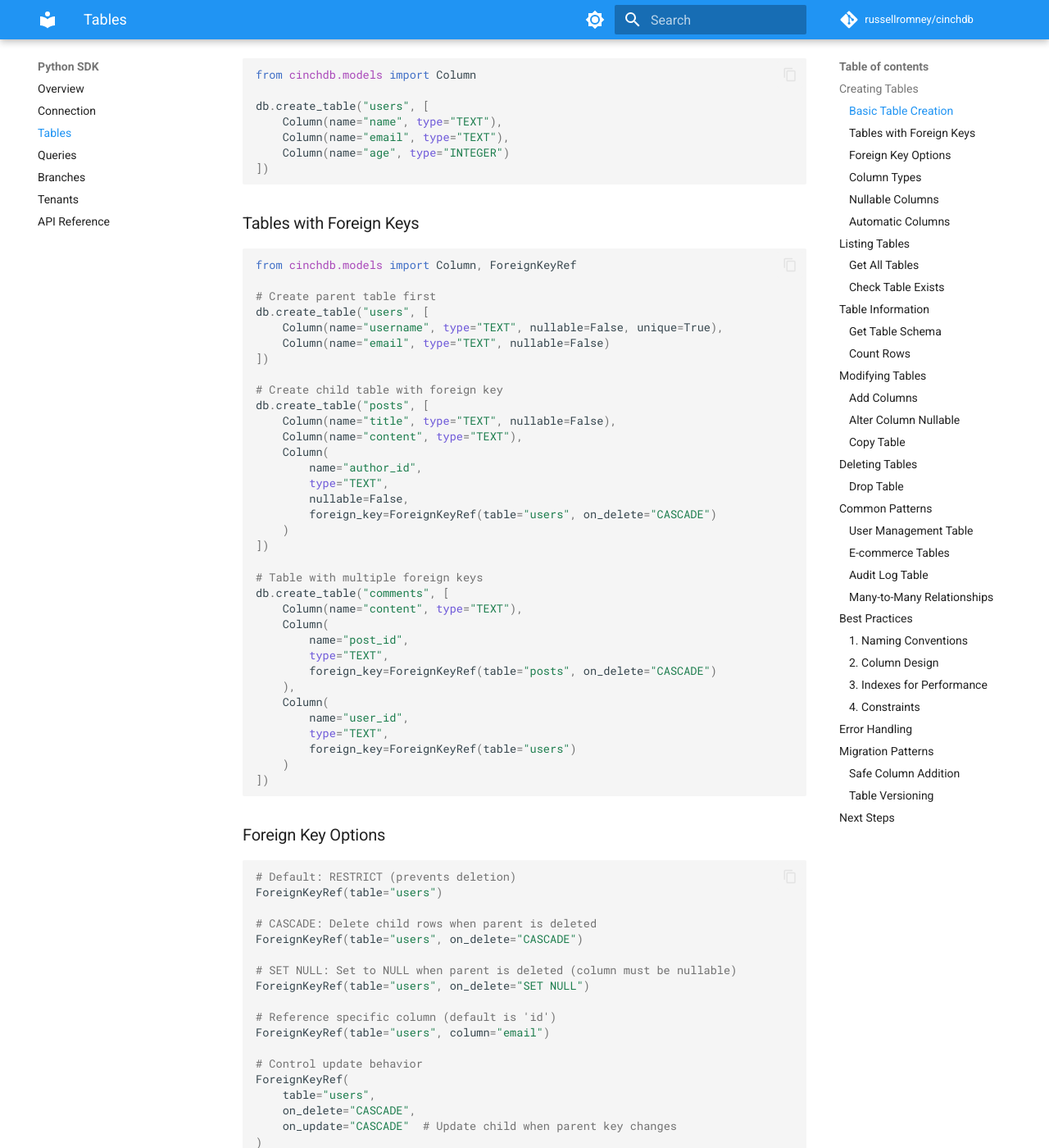
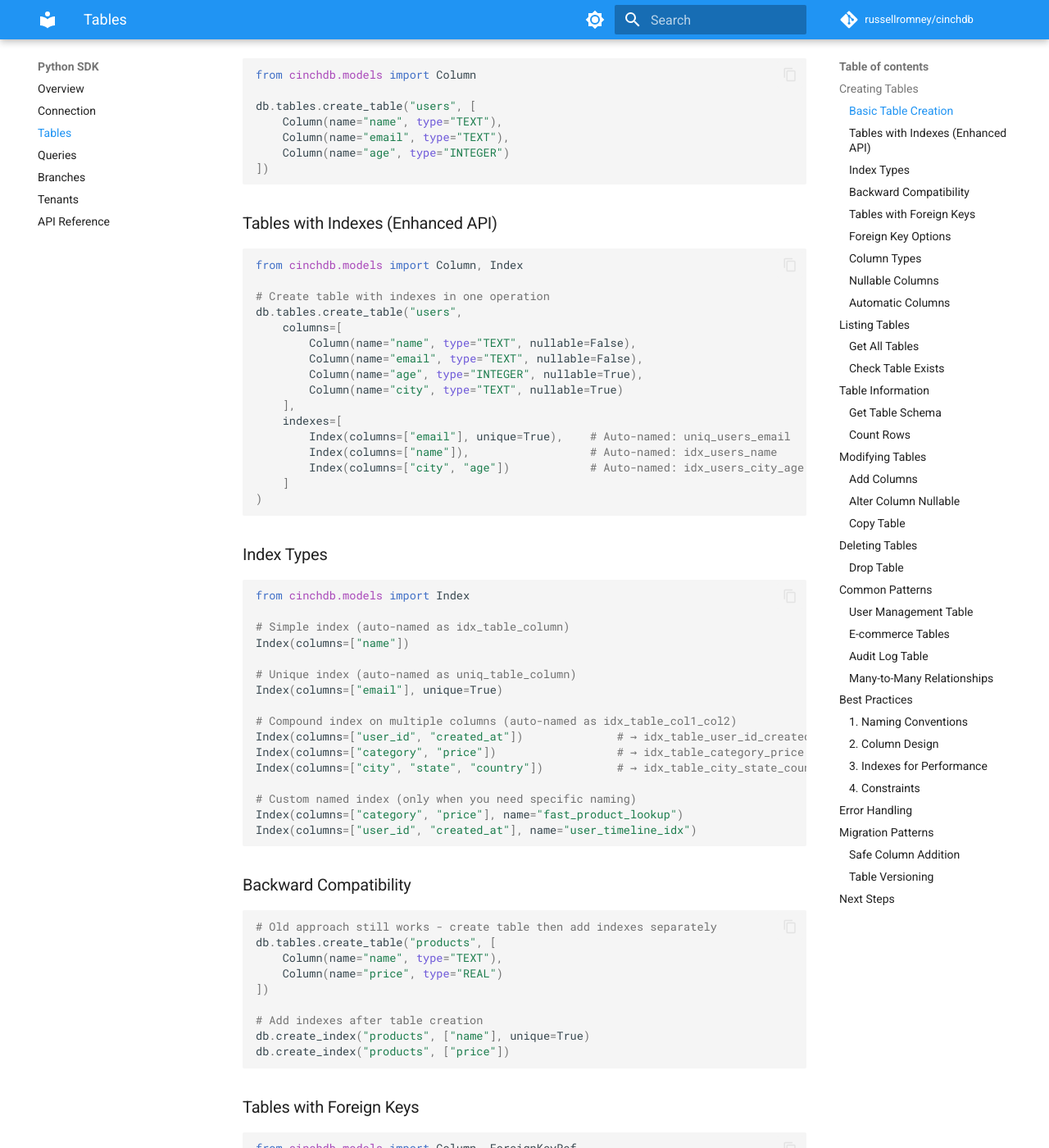
Before and after one commit to russellromney/cinchdb, an MkDocs documentation site: the page built from docs/python-sdk/tables.md, in a window 1280 px wide and 1400 px high, scrolled down 319 px. Shown: the whole window at 82% size. Built offline with MkDocs 1.6.1 and Material for MkDocs 9.7.7, drawn with Linux system fonts in a browser that asks for light colours; comment, search, counter and statistics services are not loaded; some of the changed text lies outside the part shown.

Commit message:
fix: vacuum new tenant databases to reclaim space after data   deletion
  - Execute VACUUM in a separate connection context to properly
  shrink database files
  - Ensures newly created tenants have minimal file size (schema
   only, no data)
  - Fixes issue where tenant databases retained original size
  after copying from main

  Also includes:
  - Enhanced index management with better model validation
  - Improved table creation with Column model support
  - Added comprehensive unit tests for index models
  - Updated documentation for CLI index commands and Python SDK
  tables

````diff
--- a/docs/python-sdk/tables.md
+++ b/docs/python-sdk/tables.md
@@ -8,11 +8,64 @@
 ```python
 from cinchdb.models import Column
 
-db.create_table("users", [
+db.tables.create_table("users", [
     Column(name="name", type="TEXT"),
     Column(name="email", type="TEXT"),
     Column(name="age", type="INTEGER")
 ])
+```
+
+### Tables with Indexes (Enhanced API)
+```python
+from cinchdb.models import Column, Index
+
+# Create table with indexes in one operation
+db.tables.create_table("users",
+    columns=[
+        Column(name="name", type="TEXT", nullable=False),
+        Column(name="email", type="TEXT", nullable=False),
+        Column(name="age", type="INTEGER", nullable=True),
+        Column(name="city", type="TEXT", nullable=True)
+    ],
+    indexes=[
+        Index(columns=["email"], unique=True),    # Auto-named: uniq_users_email
+        Index(columns=["name"]),                  # Auto-named: idx_users_name
+        Index(columns=["city", "age"])            # Auto-named: idx_users_city_age
+    ]
+)
+```
+
+### Index Types
+```python
+from cinchdb.models import Index
+
+# Simple index (auto-named as idx_table_column)
+Index(columns=["name"])
+
+# Unique index (auto-named as uniq_table_column)
+Index(columns=["email"], unique=True)
+
+# Compound index on multiple columns (auto-named as idx_table_col1_col2)
+Index(columns=["user_id", "created_at"])              # → idx_table_user_id_created_at
+Index(columns=["category", "price"])                  # → idx_table_category_price
+Index(columns=["city", "state", "country"])           # → idx_table_city_state_country
+
+# Custom named index (only when you need specific naming)
+Index(columns=["category", "price"], name="fast_product_lookup")
+Index(columns=["user_id", "created_at"], name="user_timeline_idx")
+```
+
+### Backward Compatibility
+```python
+# Old approach still works - create table then add indexes separately
+db.tables.create_table("products", [
+    Column(name="name", type="TEXT"),
+    Column(name="price", type="REAL")
+])
+
+# Add indexes after table creation
+db.create_index("products", ["name"], unique=True)
+db.create_index("products", ["price"])
 ```
 
 ### Tables with Foreign Keys
@@ -337,7 +390,24 @@
 
 ### 3. Indexes for Performance
 ```python
-# Create indexes on frequently queried columns
+# Preferred: Create indexes with table creation (Enhanced API)
+from cinchdb.models import Index
+
+db.tables.create_table("users",
+    columns=[...],
+    indexes=[
+        Index(columns=["email"], unique=True),
+        Index(columns=["name"]),
+        Index(columns=["created_at"])
+    ]
+)
+
+# Alternative: Create indexes separately (still supported)
+db.create_index("users", ["email"], unique=True)
+db.create_index("orders", ["user_id"])
+db.create_index("orders", ["status"])
+
+# Raw SQL approach (also works)
 db.query("CREATE INDEX idx_users_email ON users(email)")
 db.query("CREATE INDEX idx_orders_user_id ON orders(user_id)")
 db.query("CREATE INDEX idx_orders_status ON orders(status)")
--- a/pyproject.toml
+++ b/pyproject.toml
@@ -1,6 +1,6 @@
 [project]
 name = "cinchdb"
-version = "0.1.6"
+version = "0.1.7"
 description = "A Git-like SQLite database management system with branching and multi-tenancy"
 readme = "README.md"
 requires-python = ">=3.10"
````
Also changed, not shown: docs/cli/index_commands.md (+31 -0 lines), 8 other files.
